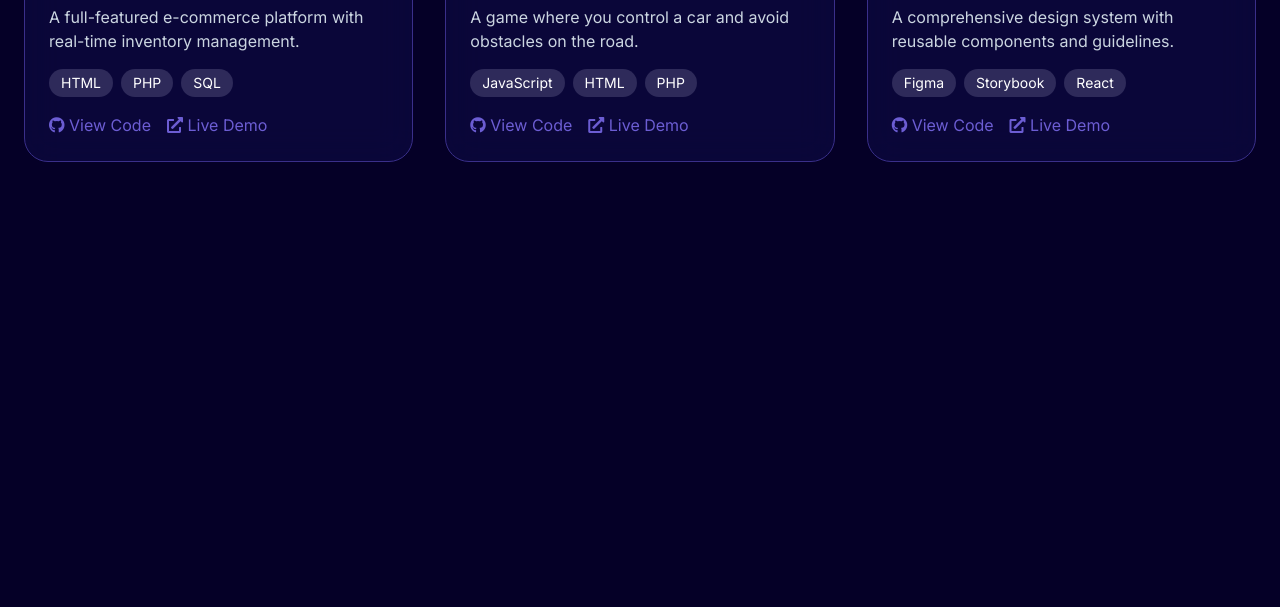
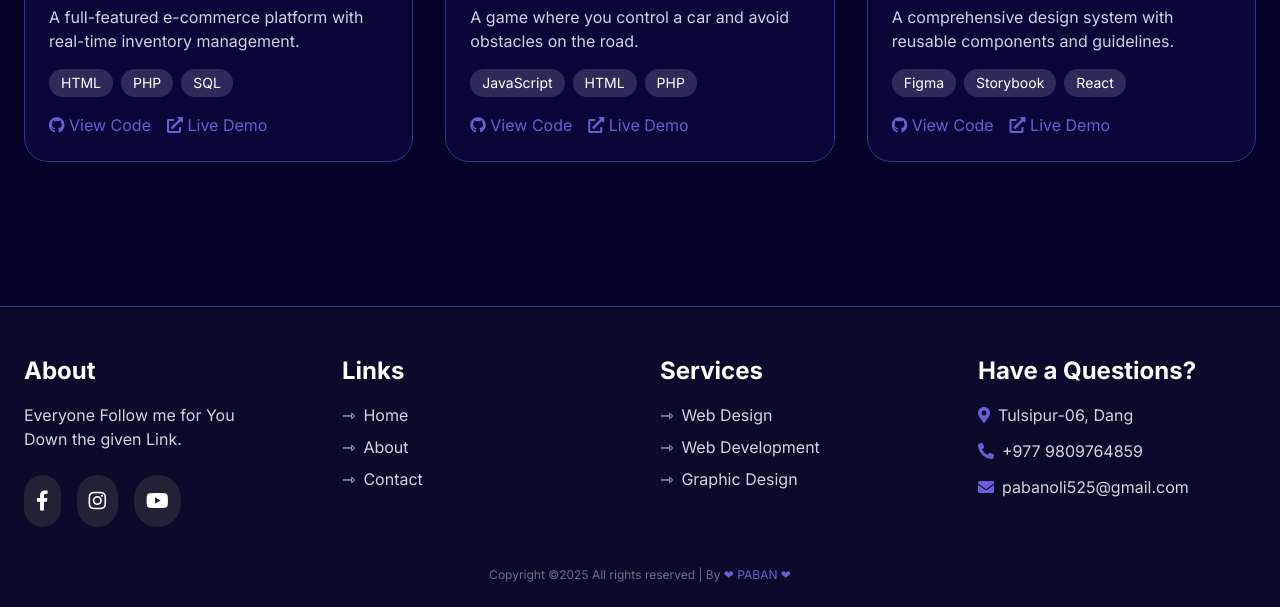
Before and after one commit to Pabanoli/port, a plain HTML site: page projects.html in a window 1280 px wide. Shown: the part 554-1161 px from the top of the page. Before the commit the page ends 800 px from the top, so only its background shows below. Drawn offline with nearby package versions, Linux system fonts and the light colour scheme.

Commit message:
Update projects.html

```diff
--- a/projects.html
+++ b/projects.html
@@ -316,6 +316,51 @@
         </div>
     </section>
 
+    <!-- Footer -->
+    <footer class="bg-[#0a0a2a] border-t border-[#3a2f8a] text-white pt-12 pb-6 mt-16">
+        <div class="container mx-auto px-6 grid grid-cols-1 md:grid-cols-4 gap-10">
+            <!-- About -->
+            <div>
+                <h3 class="font-bold text-2xl mb-4">About</h3>
+                <p class="mb-6 text-gray-300">Everyone Follow me for You<br>Down the given Link.</p>
+                <div class="flex space-x-4">
+                    <a href="https://www.facebook.com/paban.oli.39982" class="bg-[#232136] hover:bg-[#6c5dd3] text-white rounded-full p-3 text-xl transition" target="_blank"><i class="fab fa-facebook-f"></i></a>
+                    <a href="https://www.instagram.com/paban_oli525/" class="bg-[#232136] hover:bg-[#6c5dd3] text-white rounded-full p-3 text-xl transition" target="_blank"><i class="fab fa-instagram"></i></a>
+                    <a href="https://www.youtube.com/@PrawDeepWolee525" class="bg-[#232136] hover:bg-[#6c5dd3] text-white rounded-full p-3 text-xl transition" target="_blank"><i class="fab fa-youtube"></i></a>
+                </div>
+            </div>
+            <!-- Links -->
+            <div>
+                <h3 class="font-bold text-2xl mb-4">Links</h3>
+                <ul class="space-y-2 text-gray-300">
+                    <li><a href="index.html" class="hover:text-[#6c5dd3] transition"><span class="mr-2">⇾</span>Home</a></li>
+                    <li><a href="about.html" class="hover:text-[#6c5dd3] transition"><span class="mr-2">⇾</span>About</a></li>
+                    <li><a href="contact.html" class="hover:text-[#6c5dd3] transition"><span class="mr-2">⇾</span>Contact</a></li>
+                </ul>
+            </div>
+            <!-- Services -->
+            <div>
+                <h3 class="font-bold text-2xl mb-4">Services</h3>
+                <ul class="space-y-2 text-gray-300">
+                    <li><span class="mr-2">⇾</span>Web Design</li>
+                    <li><span class="mr-2">⇾</span>Web Development</li>
+                    <li><span class="mr-2">⇾</span>Graphic Design</li>
+                </ul>
+            </div>
+            <!-- Contact -->
+            <div>
+                <h3 class="font-bold text-2xl mb-4">Have a Questions?</h3>
+                <ul class="space-y-3 text-gray-300">
+                    <li><i class="fas fa-map-marker-alt mr-2 text-[#6c5dd3]"></i>Tulsipur-06, Dang</li>
+                    <li><i class="fas fa-phone-alt mr-2 text-[#6c5dd3]"></i>+977 9809764859</li>
+                    <li><i class="fas fa-envelope mr-2 text-[#6c5dd3]"></i>pabanoli525@gmail.com</li>
+                </ul>
+            </div>
+        </div>
+        <div class="text-center text-xs text-gray-500 mt-10">Copyright &copy;2025 All rights reserved | By <span class="text-[#6c5dd3]">&#10084; PABAN &#10084;</span></div>
+    </footer>
+    <!-- End Footer -->
+
     <script>
         // Project filtering
         function filterProjects(category) {
```
